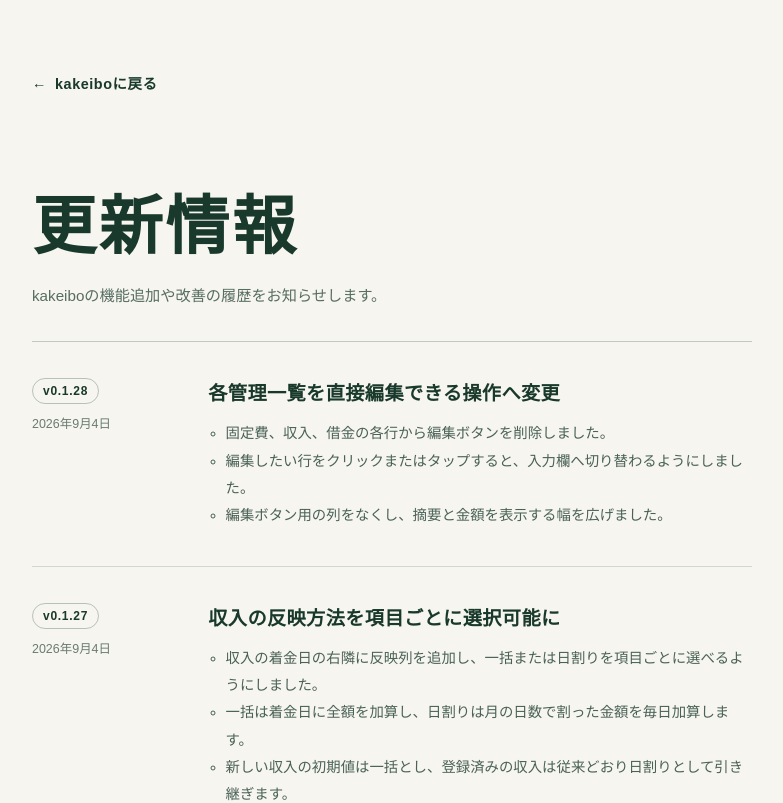
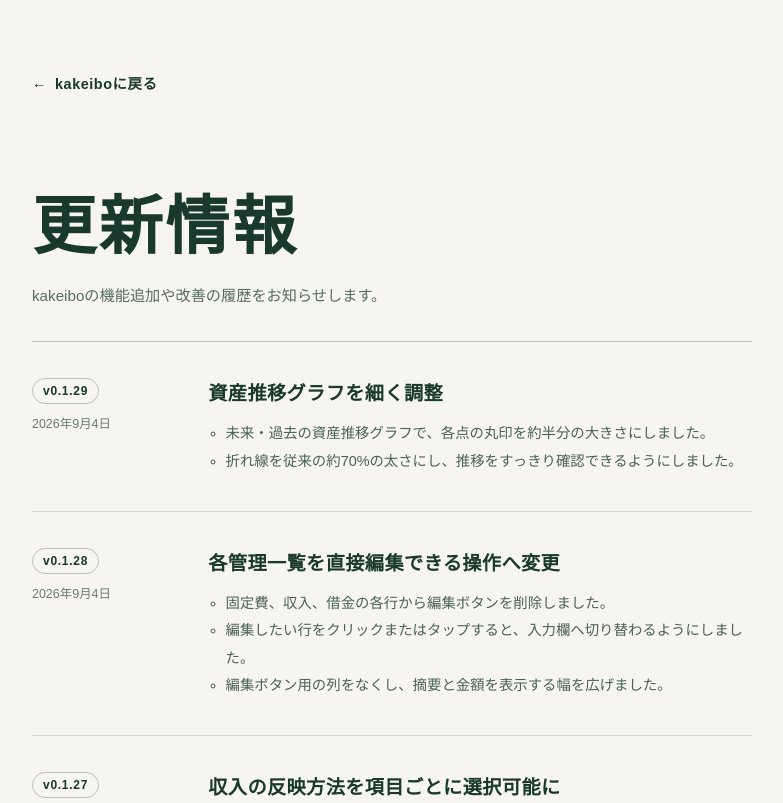
Before and after one commit to umedademu/kakeibo, a Next.js app: page /updates in a window 1280 px wide. Shown: the top 803 px of the page, without its empty margins (248-1031 px from the left). Built offline with nearby package versions, Linux system fonts and the light colour scheme.

Commit message:
資産推移グラフの線と丸印を細く調整

```diff
--- a/app/components/asset-line-chart.tsx
+++ b/app/components/asset-line-chart.tsx
@@ -114,7 +114,7 @@
         ) : null}
 
         {chart.points.map((point) => (
-          <circle className="chart-point" cx={point.x} cy={point.y} key={point.date} r="4.5">
+          <circle className="chart-point" cx={point.x} cy={point.y} key={point.date} r="2.25">
             <title>{`${point.date} ${moneyFormatter.format(point.total)}`}</title>
           </circle>
         ))}
--- a/app/globals.css
+++ b/app/globals.css
@@ -341,13 +341,13 @@
   stroke: var(--foreground);
   stroke-linecap: round;
   stroke-linejoin: round;
-  stroke-width: 3;
+  stroke-width: 2.1;
 }
 
 .chart-point {
   fill: var(--background);
   stroke: var(--foreground);
-  stroke-width: 3;
+  stroke-width: 1.5;
 }
 
 .app-tabs {
--- a/app/updates/page.tsx
+++ b/app/updates/page.tsx
@@ -7,6 +7,16 @@
 };
 
 const updates = [
+  {
+    version: "v0.1.29",
+    date: "2026年9月4日",
+    dateTime: "2026-09-04",
+    title: "資産推移グラフを細く調整",
+    changes: [
+      "未来・過去の資産推移グラフで、各点の丸印を約半分の大きさにしました。",
+      "折れ線を従来の約70%の太さにし、推移をすっきり確認できるようにしました。",
+    ],
+  },
   {
     version: "v0.1.28",
     date: "2026年9月4日",
--- a/package.json
+++ b/package.json
@@ -1,6 +1,6 @@
 {
   "name": "kakeibo",
-  "version": "0.1.28",
+  "version": "0.1.29",
   "private": true,
   "scripts": {
     "dev": "next dev",
```
Also changed, not shown: 2 other files (tests, documents, lock files or other folders).
